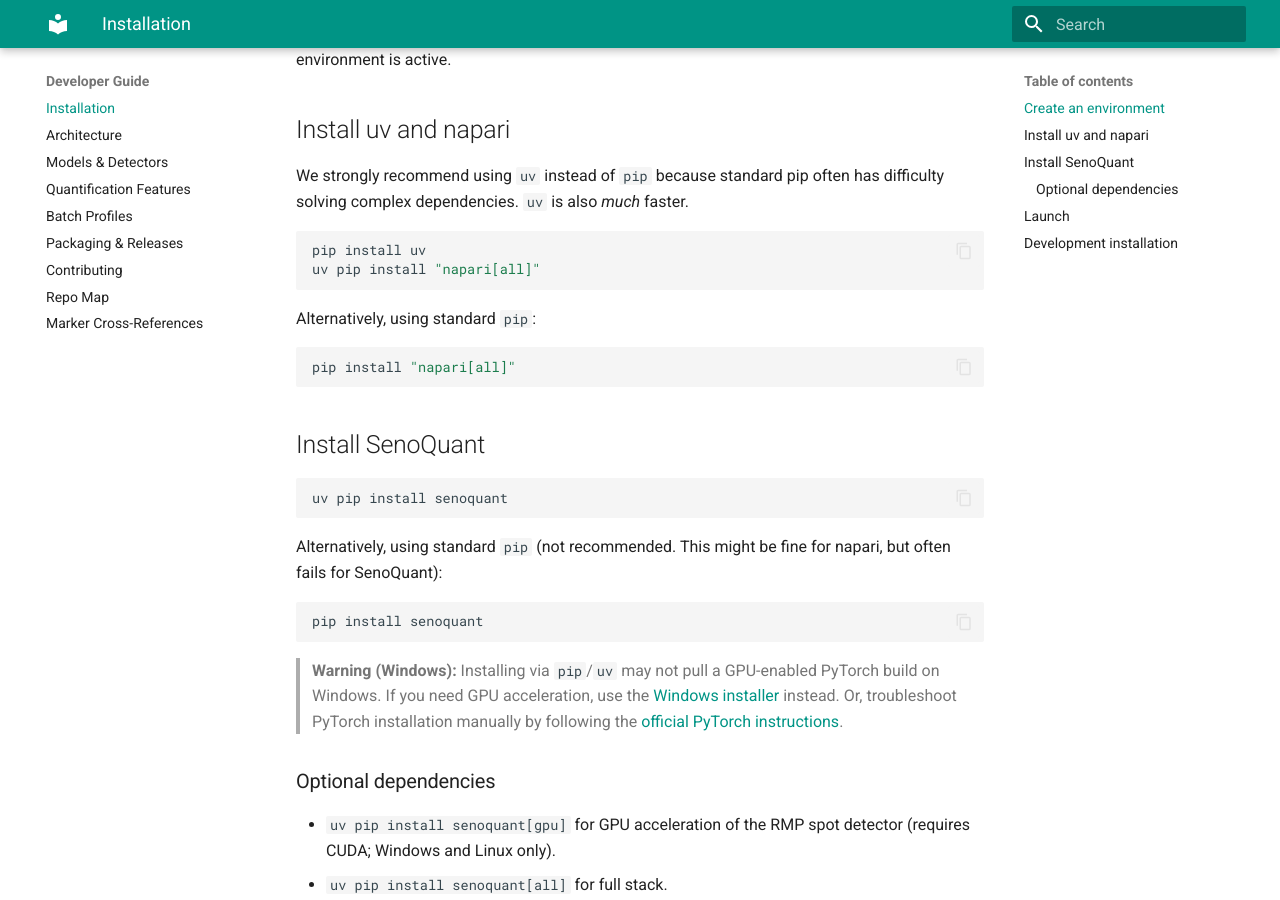
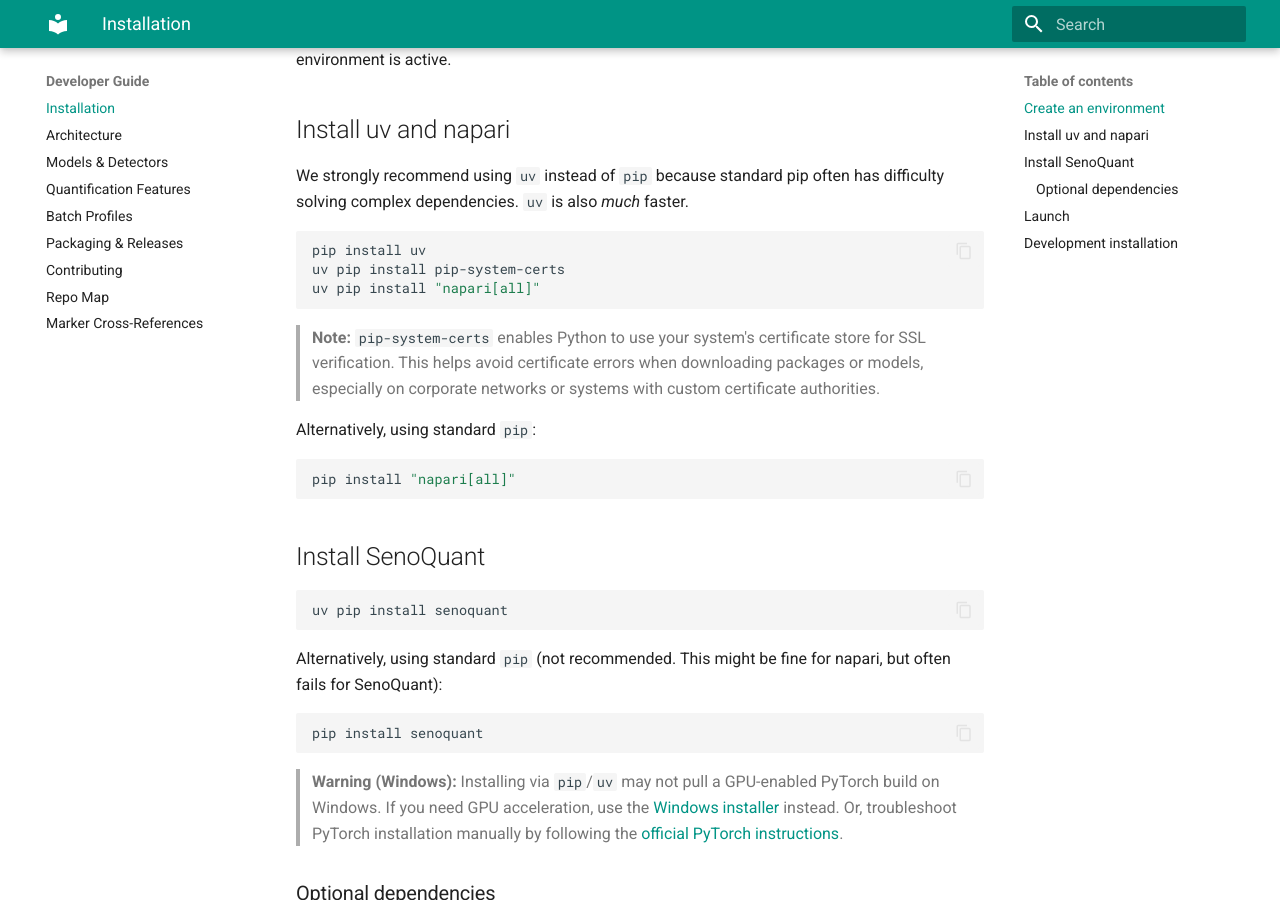
Before and after one commit to HaamsRee/senoquant, an MkDocs documentation site: the page built from docs/developer/installation.md, in a window 1280 px wide and 900 px high, scrolled down 558 px. Built offline with MkDocs 1.6.1 and Material for MkDocs 9.7.7, drawn with Linux system fonts in a browser that asks for light colours.

Commit message:
Add pip-system-certs to installer and docs
- Install pip-system-certs in Windows installer post_install.ps1
- Add pip-system-certs to developer installation docs
- Helps resolve SSL certificate issues on corporate networks

````diff
--- a/docs/developer/installation.md
+++ b/docs/developer/installation.md
@@ -21,8 +21,11 @@
 
 ```bash
 pip install uv
+uv pip install pip-system-certs
 uv pip install "napari[all]"
 ```
+
+> **Note:** `pip-system-certs` enables Python to use your system's certificate store for SSL verification. This helps avoid certificate errors when downloading packages or models, especially on corporate networks or systems with custom certificate authorities.
 
 Alternatively, using standard `pip`:
 
````
Also changed, not shown: 1 other file.
